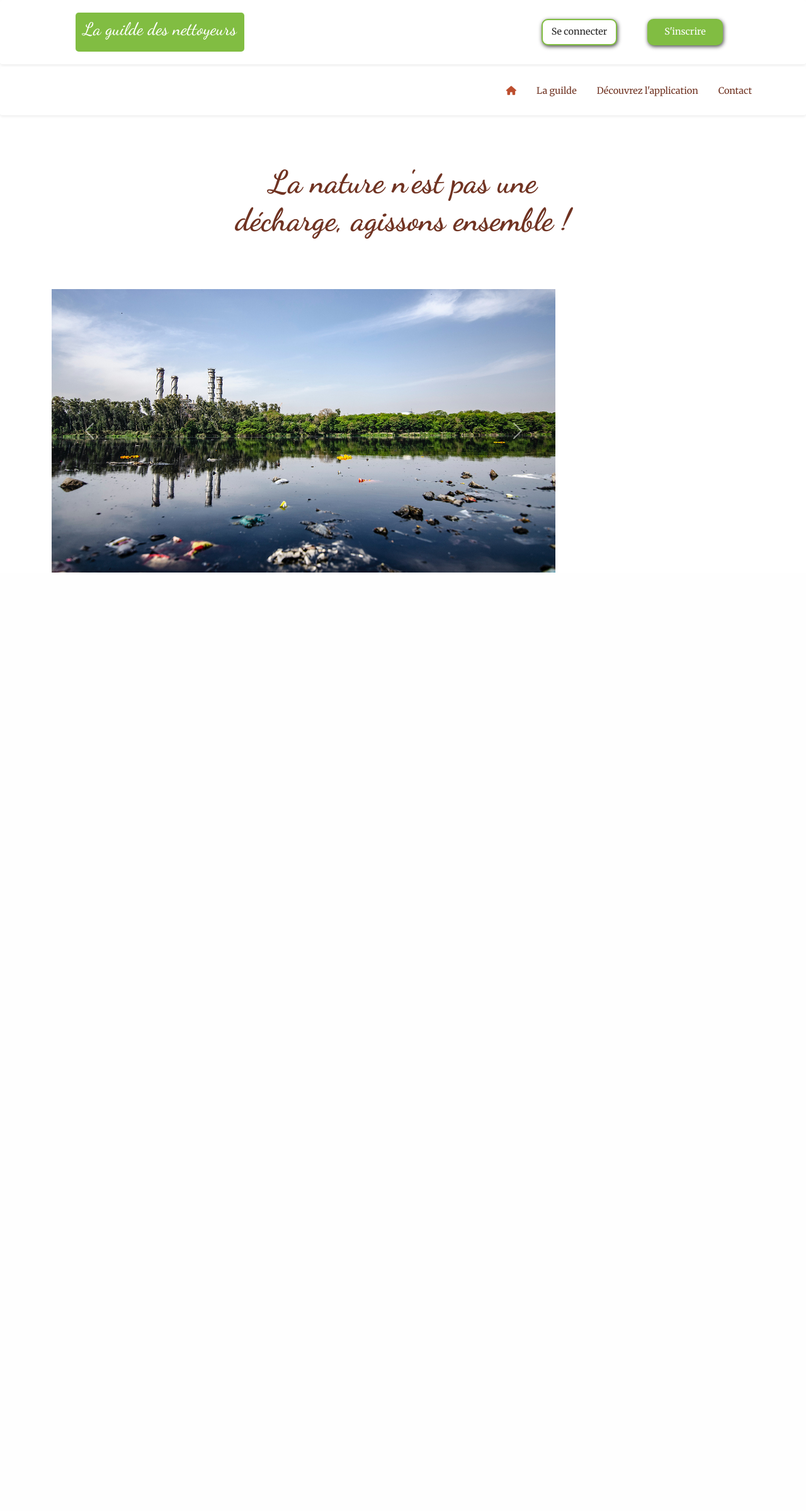
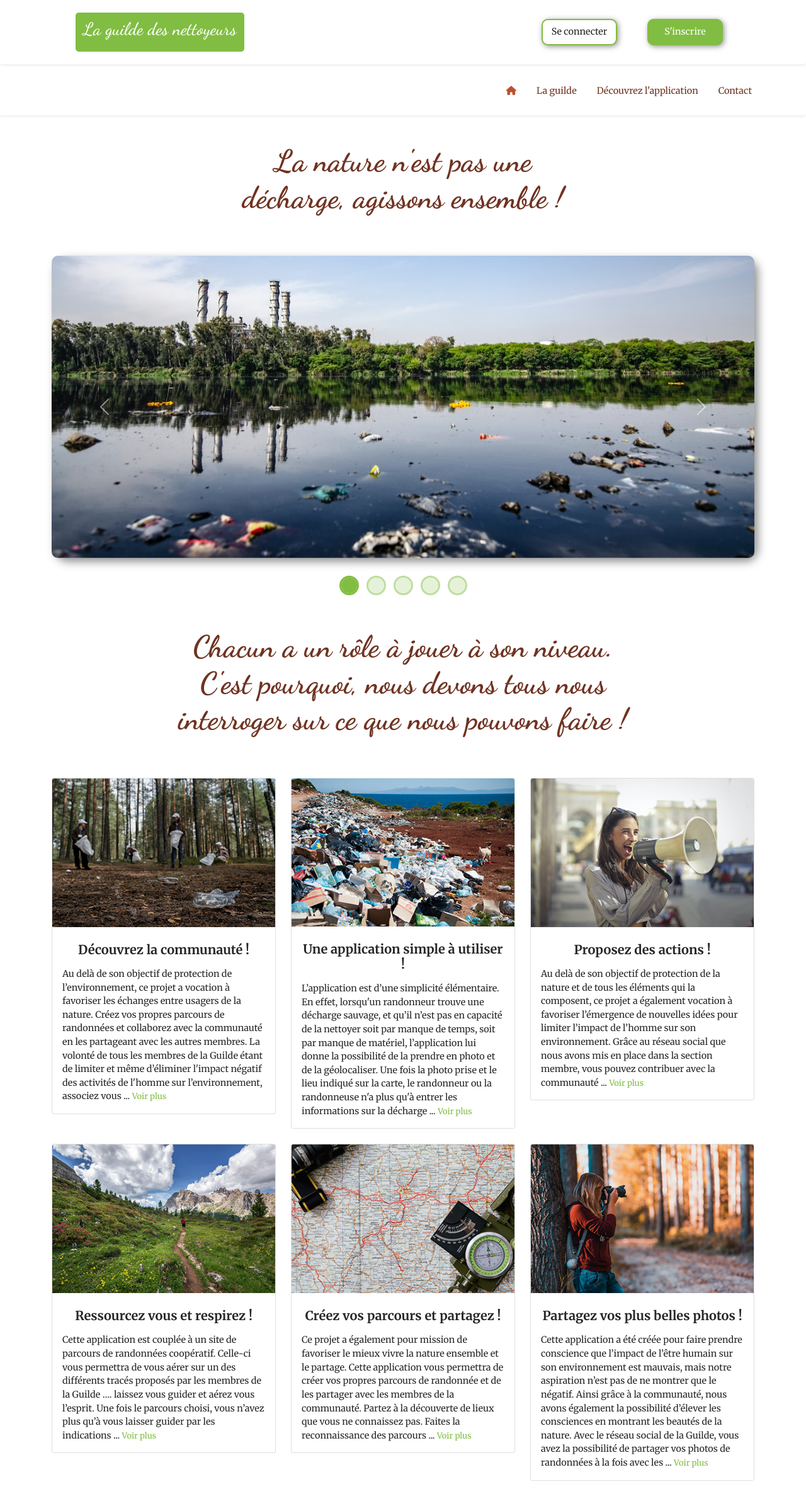
Before and after one commit to David83400/laGuilde, a PHP site: page / in a window 1280 px wide. Shown: the whole page at 63% size. Before the commit the page ends 909 px from the top, so only its background shows below. Run offline with PHP 8.4, Linux system fonts and the light colour scheme; some libraries are stand-ins or nearby versions.

Commit message:
first and second section set up

```diff
--- a/index.html
+++ b/index.html
@@ -50,7 +50,7 @@
     <title>La Guilde | Pour une nature sans déchets</title>
 </head>
 
-<body class="merriFont">
+<body class="black merriFont">
     <header class="shadow-sm p-3 bg-body rounded">
         <div class="container-fluid">
             <div class="row mt-1 mb-1">
@@ -96,17 +96,30 @@
             </div>
         </div>
     </nav>
-    <section>
+    <section id="firstSection">
         <div class="container">
             <div class="row">
-                <div class="firstSection col-6 offset-3 my-5">
+                <div class="col-6 offset-3 my-3">
                     <h2 class="text-center darkBrownCol dancingFont py-4">La nature n'est pas une décharge, agissons
                         ensemble !
                     </h2>
                 </div>
-                <div class="carousel">
-                    <div id="carouselFade" class="carousel slide carousel-fade" data-bs-ride="carousel">
-                        <div class="carousel-inner">
+                <div class="carousel col-12 my-3">
+                    <div id="carouselFade" class="carousel slide" data-bs-ride="carousel">
+                        <div class="carousel-shadow">
+                            <div class="carousel-indicators">
+                                <button type="button" data-bs-target="#carouselFade" data-bs-slide-to="0" class="active"
+                                    aria-current="true" aria-label="Slide 1"></button>
+                                <button type="button" data-bs-target="#carouselFade" data-bs-slide-to="1"
+                                    aria-label="Slide 2"></button>
+                                <button type="button" data-bs-target="#carouselFade" data-bs-slide-to="2"
+                                    aria-label="Slide 3"></button>
+                                <button type="button" data-bs-target="#carouselFade" data-bs-slide-to="3"
+                                    aria-label="Slide 4"></button>
+                                <button type="button" data-bs-target="#carouselFade" data-bs-slide-to="4"
+                                    aria-label="Slide 5"></button>
+                            </div>
+                            <div class="carousel-inner carousel-fade">
                                 <div class="carousel-item active">
                                     <img src="public/images/home/slider/slider1.jpg" class="d-block w-100"
                                         alt="Photo d'un lac pollué">
@@ -117,15 +130,15 @@
                                 </div>
                                 <div class="carousel-item">
                                     <img src="public/images/home/slider/slider3.jpg" class="d-block w-100"
-                                    alt="Photo d'un poisson et d'un homme étouffant à cause du plastique.">
+                                        alt="Photo de la surfase d'un lac polluée par du plastique.">
                                 </div>
                                 <div class="carousel-item">
                                     <img src="public/images/home/slider/slider4.jpg" class="d-block w-100"
-                                    alt="Photo d'une plage polluée par des bouteilles en plastique.">
+                                        alt="Photo d'un homme ramassant des ordures dans un lac.">
                                 </div>
                                 <div class="carousel-item">
                                     <img src="public/images/home/slider/slider5.jpg" class="d-block w-100"
-                                    alt="Photo d'une femme étouffant, un sac en plastique sur la tête.">
+                                        alt="Photo d'une plage polluée par du plastique.">
                                 </div>
                             </div>
                             <button class="carousel-control-prev" type="button" data-bs-target="#carouselFade"
@@ -138,6 +151,113 @@
                                 <span class="carousel-control-next-icon" aria-hidden="true"></span>
                                 <span class="visually-hidden">Next</span>
                             </button>
+                        </div>
+                    </div>
+                </div>
+            </div>
+        </div>
+    </section>
+    <section id="secondSection" class="my-5">
+        <div class="container">
+            <div class="row">
+                <div class="col-8 offset-2 mb-5">
+                    <h2 class="text-center darkBrownCol dancingFont mt-5 my-3">Chacun a un rôle à jouer à son niveau.
+                        C'est
+                        pourquoi, nous devons tous nous interroger sur ce que nous pouvons faire !
+                    </h2>
+                </div>
+            </div>
+            <div class="row row-cols-3 g-4">
+                <div class="col">
+                    <div class="card">
+                        <img src="public/images/home/cards/card1.jpg" class="card-img-top" alt="...">
+                        <div class="card-body">
+                            <h5 class="card-title text-center py-2">Découvrez la communauté !</h5>
+                            <p class="card-text">Au delà de son objectif de protection de l’environnement, ce projet a
+                                vocation à favoriser les échanges entre usagers de la nature. Créez vos propres parcours
+                                de randonnées et
+                                collaborez avec la communauté en les partageant avec les autres membres. La volonté de
+                                tous les membres de la Guilde
+                                étant de limiter et même d’éliminer l'impact négatif des activités de l'homme sur
+                                l’environnement,
+                                associez vous ... <a href="#">Voir plus</a></p>
+                        </div>
+                    </div>
+                </div>
+                <div class="col">
+                    <div class="card">
+                        <img src="public/images/home/cards/card2.jpg" class="card-img-top" alt="...">
+                        <div class="card-body">
+                            <h5 class="card-title text-center py-2">Une application simple à utiliser !</h5>
+                            <p class="card-text">L’application est d’une simplicité élémentaire. En effet, lorsqu'un
+                                randonneur trouve une décharge sauvage, et qu’il
+                                n’est pas en capacité de la nettoyer soit par manque de temps, soit par manque de
+                                matériel, l’application lui donne la
+                                possibilité de la prendre en photo et de la géolocaliser. Une fois la photo prise et le
+                                lieu indiqué sur la carte, le
+                                randonneur ou la randonneuse n'a plus qu'à entrer les informations sur la décharge ...
+                                <a href="#">Voir plus</a>
+                            </p>
+                        </div>
+                    </div>
+                </div>
+                <div class="col">
+                    <div class="card">
+                        <img src="public/images/home/cards/card3.jpg" class="card-img-top" alt="...">
+                        <div class="card-body">
+                            <h5 class="card-title text-center py-2">Proposez des actions !</h5>
+                            <p class="card-text">Au delà de son objectif de protection de la nature et de tous les
+                                éléments qui la composent, ce projet a également
+                                vocation à favoriser l’émergence de nouvelles idées pour limiter l’impact de l’homme sur
+                                son environnement. Grâce au
+                                réseau social que nous avons mis en place dans la section membre, vous pouvez contribuer
+                                avec la communauté ... <a href="#">Voir plus</a></p>
+                        </div>
+                    </div>
+                </div>
+                <div class="col">
+                    <div class="card">
+                        <img src="public/images/home/cards/card4.jpg" class="card-img-top" alt="...">
+                        <div class="card-body">
+                            <h5 class="card-title text-center py-2">Ressourcez vous et respirez !</h5>
+                            <p class="card-text">Cette application est couplée à un site de parcours de randonnées
+                                coopératif. Celle-ci vous permettra de vous aérer sur
+                                un des différents tracés proposés par les membres de la Guilde …. laissez vous guider et
+                                aérez vous l’esprit. Une fois
+                                le parcours choisi, vous n’avez plus qu’à vous laisser guider par les indications ...
+                                <a href="#">Voir plus</a>
+                            </p>
+                        </div>
+                    </div>
+                </div>
+                <div class="col">
+                    <div class="card">
+                        <img src="public/images/home/cards/card5.jpg" class="card-img-top" alt="...">
+                        <div class="card-body">
+                            <h5 class="card-title text-center py-2">Créez vos parcours et partagez !</h5>
+                            <p class="card-text">Ce projet a également pour mission de favoriser le mieux vivre la
+                                nature ensemble et le partage. Cette application vous
+                                permettra de créer vos propres parcours de randonnée et de les partager avec les membres
+                                de la communauté. Partez à la
+                                découverte de lieux que vous ne connaissez pas. Faites la reconnaissance des parcours
+                                ... <a href="#">Voir plus</a></p>
+                        </div>
+                    </div>
+                </div>
+                <div class="col">
+                    <div class="card">
+                        <img src="public/images/home/cards/card6.jpg" class="card-img-top" alt="...">
+                        <div class="card-body">
+                            <h5 class="card-title text-center py-2">Partagez vos plus belles photos !</h5>
+                            <p class="card-text">Cette application a été créée pour faire prendre conscience que
+                                l’impact de l’être humain sur son environnement est
+                                mauvais, mais notre aspiration n’est pas de ne montrer que le négatif. Ainsi grâce à la
+                                communauté, nous avons également
+                                la possibilité d’élever les consciences en montrant les beautés de la nature. Avec le
+                                réseau social de la Guilde, vous
+                                avez la possibilité de partager vos photos de randonnées à la fois avec les ... <a
+                                    href="#">Voir plus</a></p>
+                        </div>
                     </div>
                 </div>
             </div>
--- a/public/style.css
+++ b/public/style.css
@@ -49,13 +49,26 @@
 
 /* Main styles */
 h2 {
-    font-size: 50px !important;
+    font-size: 48px !important;
+    font-weight: bold !important;
+}
+
+h5 {
     font-weight: bold !important;
 }
 
 a {
+    color: #81bd42 !important;
     text-decoration: none !important;
     font-size: 0.9em !important;
+}
+
+a:hover {
+    color: #48701c !important;
+}
+
+p {
+    font-size: 0.9em;
 }
 
 .button {
@@ -65,7 +78,7 @@ a {
     font-size: 0.9em !important;
     border: 2px solid #81bd42;
     border-radius: 10px !important;
-    box-shadow: 1px 2px 6px #444444;
+    box-shadow: 2px 2px 8px rgba(39, 39, 39, 0.5);
 }
 
 
@@ -73,7 +86,8 @@ a {
 
 
 
-
+/* ------------------------------Main header -----------------------------------*/
+    /* Logo */
     h1 {
         font-size: 28px !important;
     }
@@ -85,11 +99,42 @@ h1 {
         border-radius: 5px !important;
     }
 
+/* ----------------------------------Navbar------------------------------------- */
+.navbar .nav-item a:hover {
+    color: #bd4f2f !important;
+}
+
 .navbar .nav-item a:focus {
     color: #bd4f2f !important;
     border-bottom: 3px solid #bd4f2f !important;
 }
 
-.carousel {
-    width: 800px;
+/* -----------------------------First section------------------------------------ */
+    /* Carousel */
+.carousel-shadow {
+    box-shadow: 6px 6px 14px rgba(39, 39, 39, 0.5);
+    border-radius: 20px;
 }
+
+.carousel-inner {
+    border-radius: 10px !important;
+}
+
+.carousel-indicators {
+    bottom: -75px !important;
+}
+
+.carousel-indicators [data-bs-target] {
+    width: 25px !important;
+    height: 25px !important;
+    margin-right: 6px !important;
+    margin-left: 6px !important;
+    border-radius: 50% !important;
+    background-color: rgba(129, 189, 66, 0.4) !important;
+    border: 3px solid #81bd42 !important;
+}
+
+.carousel-indicators .active {
+    background-color: #81bd42 !important;
+    opacity: 1 !important;
+}
```
Also changed, not shown: public/images/home/slider/slider1.jpg, public/images/home/slider/slider3.jpg, public/images/home/slider/slider4.jpg, public/images/home/slider/slider5.jpg, 1 other file. Lines whose indentation alone changed are shown as unchanged.
